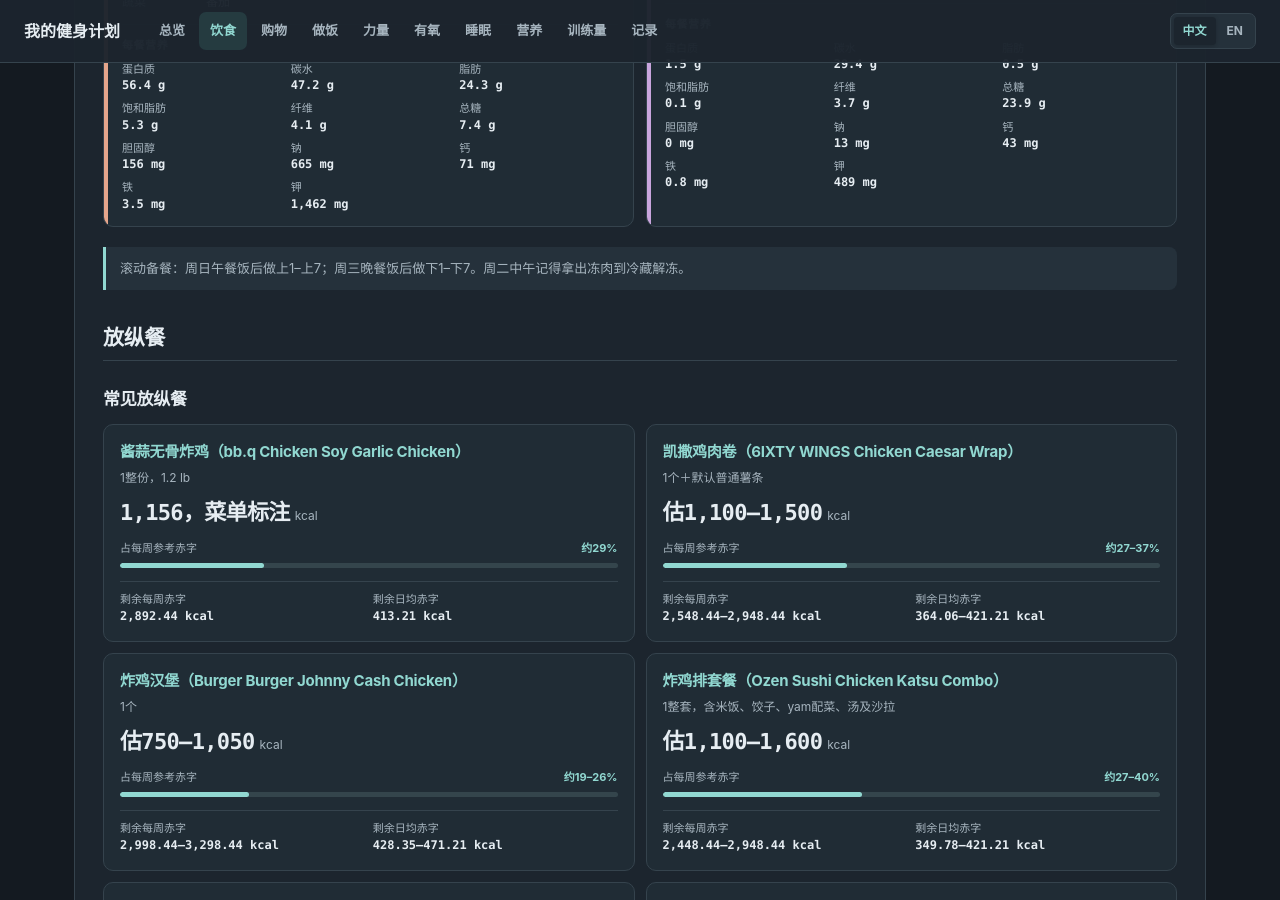
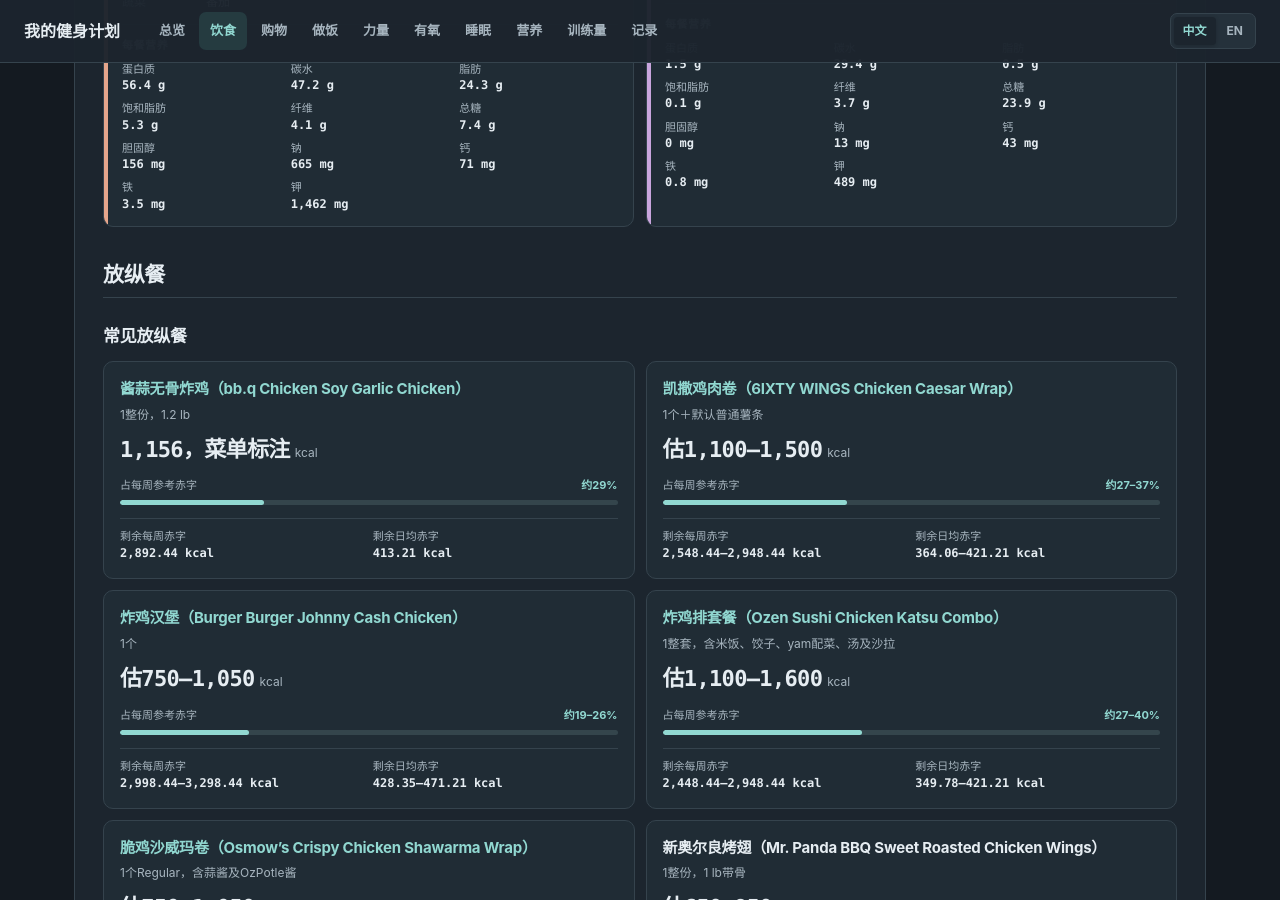
Before and after one commit to yunhaixiang/fitness, a Jekyll site: the page built from diet.md, in a window 1280 px wide and 900 px high, scrolled down 857 px. Built offline with Jekyll 4.4.1, drawn with Linux system fonts in a browser that asks for light colours.

Commit message:
Remove rolling meal-prep note

```diff
--- a/assets/i18n.js
+++ b/assets/i18n.js
@@ -32,7 +32,6 @@
     '购物清单 →': 'Shopping list →', '做饭流程 →': 'Cooking workflow →', '计划表': 'Meal schedule',
     '早餐：高纤维谷物早餐40 g + 无糖豆奶约270 g + 一水肌酸 5g + 水果（周日—周二混合水果盘约144 g；周三—周六奇异果1个）。': 'Breakfast: 40 g high-fibre cereal + about 270 g unsweetened soy milk + 5 g creatine monohydrate + fruit (about 144 g mixed fruit Sunday–Tuesday; one kiwi Wednesday–Saturday).',
     '睡前水果加餐（23:00）：周日—周二混合水果盘约289 g；周三—周六奇异果2个。': 'Bedtime fruit snack (23:00): about 289 g mixed fruit Sunday–Tuesday; two kiwis Wednesday–Saturday.',
-    '滚动备餐：周日午餐饭后做上1–上7；周三晚餐饭后做下1–下7。周二中午记得拿出冻肉到冷藏解冻。': 'Rolling meal prep: cook meals 1–7 for the first half after Sunday lunch, and meals 1–7 for the second half after Wednesday dinner. Move frozen meat to the refrigerator on Tuesday at noon.',
     '鸡大腿肉2块＋水煮蛋2个': '2 chicken thighs + 2 boiled eggs',
     '鸡肉末炒蛋2个': 'ground chicken + 2 scrambled eggs',
     '鸡大腿肉1块＋三文鱼1块': '1 chicken thigh + 1 salmon portion',
--- a/diet.md
+++ b/diet.md
@@ -162,7 +162,6 @@
 </table>
 </div>
 
-滚动备餐：周日午餐饭后做上1–上7；周三晚餐饭后做下1–下7。周二中午记得拿出冻肉到冷藏解冻。
 
 ## 放纵餐
 
```
